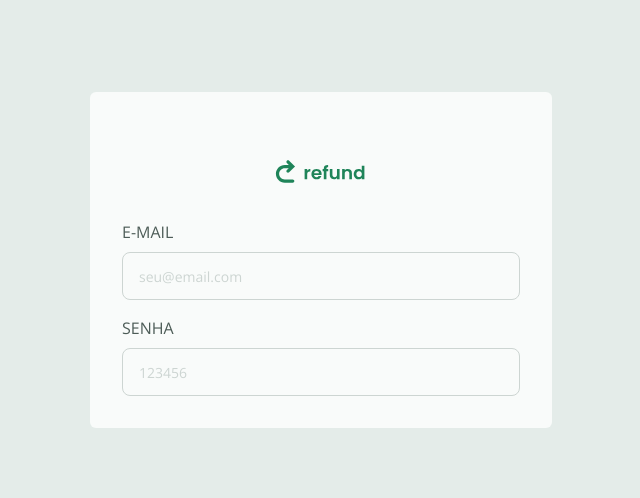
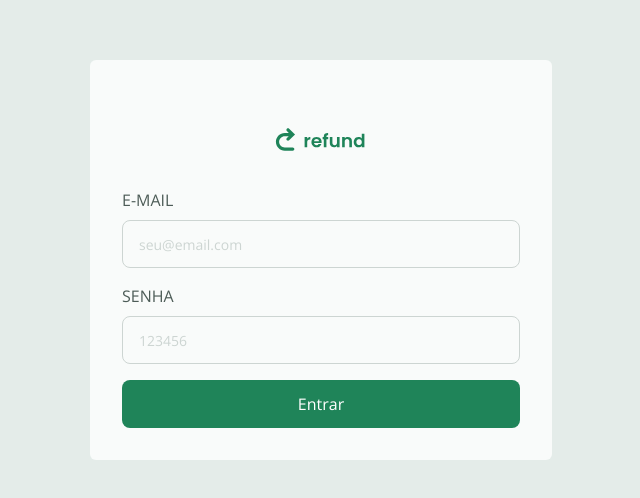
Before and after one commit to israeltx/n11-refund-tailwind, a React (Vite) app: page / in a window 1280 px wide. Shown: the part 140-638 px from the top of the page, without its empty margins (319-959 px from the left). Built offline with nearby package versions, Linux system fonts and the light colour scheme.

Commit message:
Create the button component

```diff
--- /dev/null
+++ b/src/components/Button.tsx
@@ -0,0 +1,15 @@
+type Props = React.ComponentProps<"button"> & {
+  isLoading?: boolean
+}
+
+export function Button({ children, isLoading, type='button', ...rest }: Props) {
+  return (
+    <button
+      type={type}
+      disabled={isLoading}
+      className="flex items-center justify-center bg-green-100 rounded-lg text-white cursor-pointer hover:bg-green-200 transition ease-linear disabled:opacity-50 disabled:cursor-progress h-12"
+      {...rest}>
+        {children}
+    </button>
+  )
+}
--- a/src/components/Input.tsx
+++ b/src/components/Input.tsx
@@ -2,11 +2,11 @@
   legend?: string
 }
 
-export function Input({legend, ...rest}: Props) {
+export function Input({legend, type="text",...rest}: Props) {
   return (
     <fieldset className="flex flex-1 max-h-20 text-gray-200 focus-within:text-green-100">
       {legend && <legend className="uppercase text-xxs mb-2 text-inherit">{legend}</legend>}
-      <input type="text" className="w-full h-12 rounded-lg border border-gray-300 px-4 text-sm text-gray-100 bg-transparent outline-none focus:border-2 focus:border-green-100 placeholder-gray-300" {...rest} />
+      <input type={type} className="w-full h-12 rounded-lg border border-gray-300 px-4 text-sm text-gray-100 bg-transparent outline-none focus:border-2 focus:border-green-100 placeholder-gray-300" {...rest} />
     </fieldset>
   )
 }
--- a/src/pages/SignIn.tsx
+++ b/src/pages/SignIn.tsx
@@ -1,10 +1,12 @@
 import { Input } from "../components/Input"
+import { Button } from "../components/Button"
 
 export function SignIn() {
   return (
     <form action="" className="w-full flex flex-col gap-4">
       <Input required legend="E-mail" type="email" placeholder="seu@email.com"/>
       <Input required legend="Senha" type="password" placeholder="123456"/>
+      <Button>Entrar</Button>
     </form>
   )
 }
```
